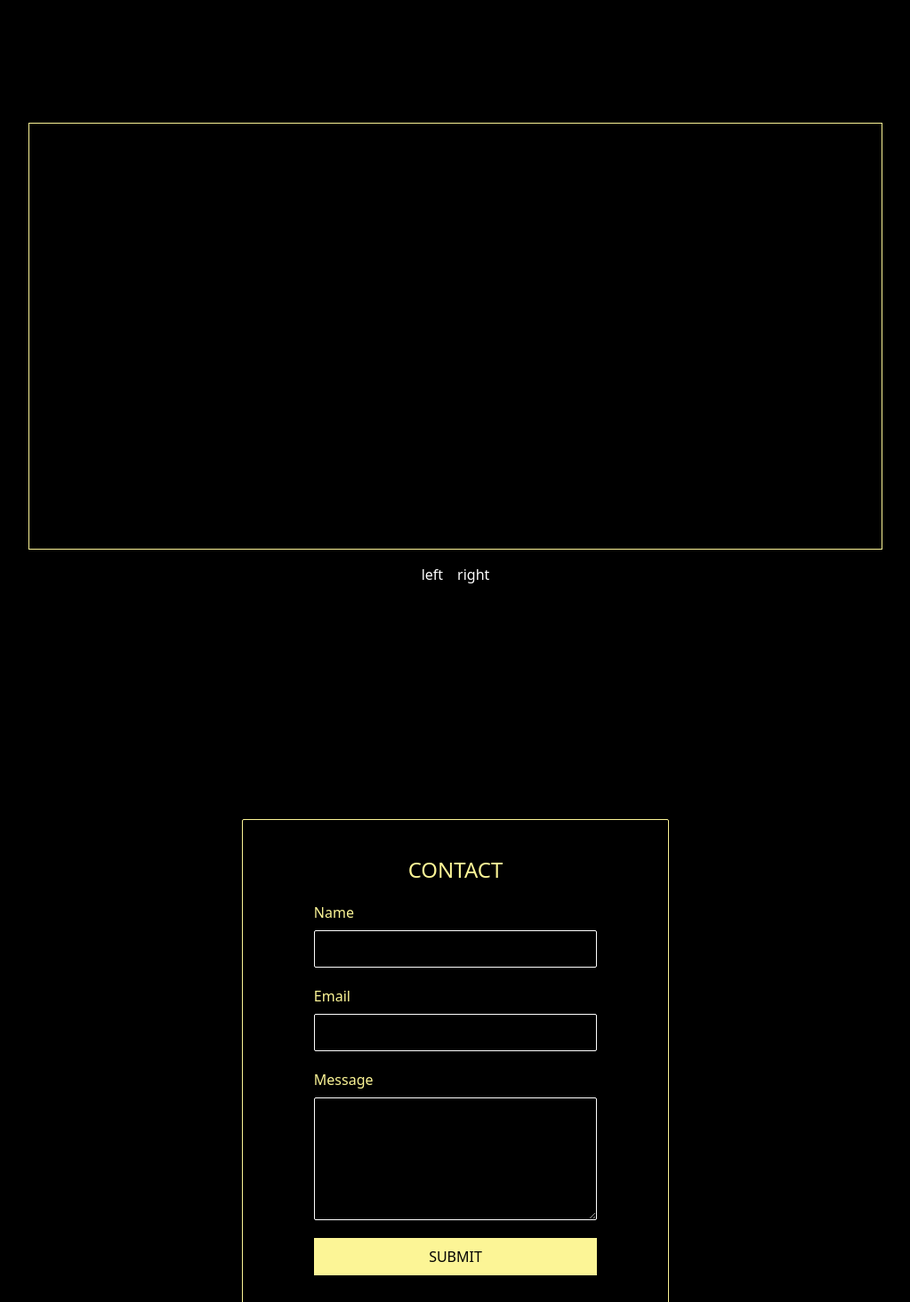
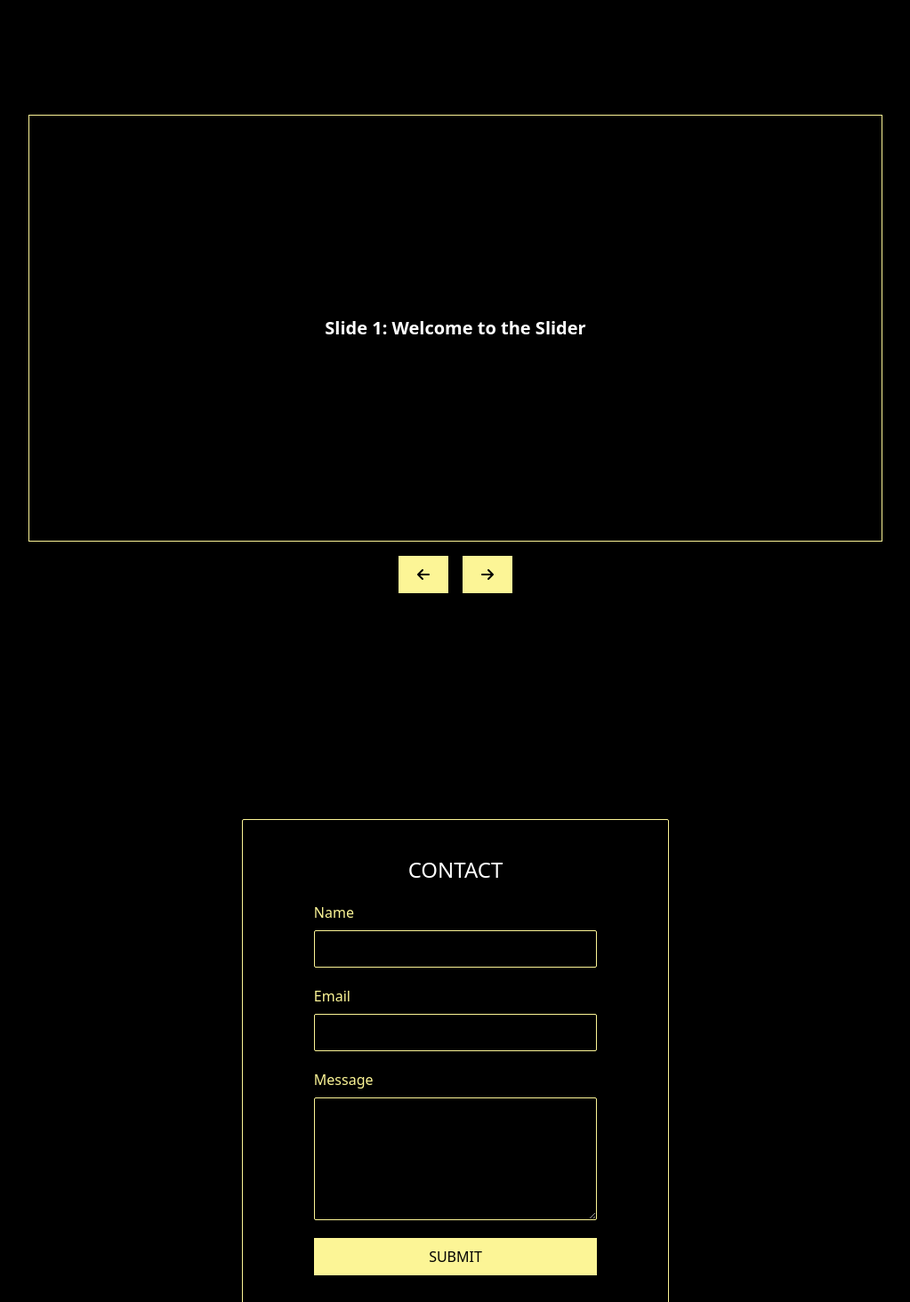
Before and after one commit to zaid-sinpie/portfolioDemon, a React (Vite) app in the folder frontend/: page / in a window 1280 px wide. Shown: the part 1266-2730 px from the top of the page at 89% size, without its empty margins (128-1151 px from the left). Built offline with nearby package versions, Linux system fonts and the light colour scheme.

Commit message:
slider done content adding is remaining

```diff
--- a/frontend/src/App.jsx
+++ b/frontend/src/App.jsx
@@ -1,10 +1,10 @@
 import Navbar from "./componets/Navbar";
 import Hero from "./componets/Hero";
 import Skills from "./componets/Skills";
+import Contact from "./componets/Contact";
+import Projects from "./componets/Projects";
 
-import { ButtonPlaneFull } from "./componets/UI/Buttons";
-import Input from "./componets/UI/Input";
-import { TextArea } from "./componets/UI/Input";
+import { ButtonPlane } from "./componets/UI/Buttons";
 
 function App() {
   return (
@@ -12,33 +12,8 @@ function App() {
       <Navbar />
       <Hero />
       <Skills />
-      <section className="w-full h-screen flex flex-col gap-4 justify-center items-center text-text">
-        <figure className="w-[80%] max-sm:w-[95%] h-[60%] border border-textYellow"></figure>
-        <div className="flex justify-center items-center gap-4">
-          <button>left</button>
-          <button>right</button>
-        </div>
-      </section>
-      {/* contact */}
-      <section className="w-full h-screen flex flex-col gap-4 justify-center items-center">
-        <div className="w-[40%] max-sm:w-full max-xl:w-full border border-textYellow rounded-sm px-10 max-sm:px-2 max-xl:px-5 py-10 flex justify-center items-center text-textYellow">
-          <form
-            // action="/"
-            // method="POST"
-            className="w-full flex flex-col gap-5 justify-center items-center"
-          >
-            <div className="text-center text-2xl text-textYellow">
-              <h1>CONTACT</h1>
-            </div>
-            <Input id={"name"} title={"Name"} />
-            <Input id={"email"} title={"Email"} />
-            <TextArea id={"message"} title={"Message"} />
-            <div className="flex flex-col gap-2 justify-around items-start w-[80%] max-sm:w-full max-xl:w-full">
-              <ButtonPlaneFull type="submit">SUBMIT</ButtonPlaneFull>
-            </div>
-          </form>
-        </div>
-      </section>
+      <Projects />
+      <Contact />
     </section>
   );
 }
--- a/frontend/src/componets/Contact.jsx
+++ b/frontend/src/componets/Contact.jsx
@@ -1,11 +1,32 @@
-import React from 'react'
+import Input from "./UI/Input";
+import { TextArea } from "./UI/Input";
+import { ButtonPlaneFull } from "./UI/Buttons";
 
 const Contact = () => {
   return (
-    <div>
+    <section
+      id="contact"
+      className="w-full h-screen flex flex-col gap-4 justify-center items-center"
+    >
+      <div className="w-[40%] max-sm:w-full max-xl:w-full border border-textYellow rounded-sm px-10 max-sm:px-2 max-xl:px-5 py-10 flex justify-center items-center text-textYellow">
+        <form
+          // action="/"
+          // method="POST"
+          className="w-full flex flex-col gap-5 justify-center items-center"
+        >
+          <div className="text-center text-2xl text-textYellow">
+            <h1 className="text-text">CONTACT</h1>
+          </div>
+          <Input id={"name"} title={"Name"} />
+          <Input id={"email"} title={"Email"} type={"email"} />
+          <TextArea id={"message"} title={"Message"} />
+          <div className="flex flex-col gap-2 justify-around items-start w-[80%] max-sm:w-full max-xl:w-full">
+            <ButtonPlaneFull type="submit">SUBMIT</ButtonPlaneFull>
+          </div>
+        </form>
+      </div>
+    </section>
+  );
+};
 
-    </div>
-  )
-}
-
-export default Contact
+export default Contact;
--- /dev/null
+++ b/frontend/src/componets/Projects.jsx
@@ -0,0 +1,47 @@
+import { useState } from "react";
+import { ButtonPlane } from "./UI/Buttons";
+
+import { slides } from "../data";
+
+const Slider = () => {
+  const [currentSlide, setCurrentSlide] = useState(0);
+  const [animation, setAnimation] = useState("");
+
+  const prevSlide = () => {
+    setAnimation("animate-slideRight");
+    setTimeout(() => {
+      setCurrentSlide((prev) => (prev === 0 ? slides.length - 1 : prev - 1));
+      setAnimation("");
+    }, 500);
+  };
+
+  const nextSlide = () => {
+    setAnimation("animate-slideLeft");
+    setTimeout(() => {
+      setCurrentSlide((prev) => (prev === slides.length - 1 ? 0 : prev + 1));
+      setAnimation("");
+    }, 500);
+  };
+
+  return (
+    <section className="w-full h-screen flex flex-col gap-4 justify-center items-center text-text relative">
+      <figure
+        className={`w-[80%] max-sm:w-[95%] h-[60%] border border-textYellow flex justify-center items-center overflow-hidden`}
+      >
+        <div className={`text-center text-xl font-semibold ${animation}`}>
+          {slides[currentSlide].content}
+        </div>
+      </figure>
+      <div className="flex justify-center items-center gap-4">
+        <ButtonPlane onClick={prevSlide}>
+          <i className="fa-solid fa-arrow-left"></i>
+        </ButtonPlane>
+        <ButtonPlane onClick={nextSlide}>
+          <i className="fa-solid fa-arrow-right"></i>
+        </ButtonPlane>
+      </div>
+    </section>
+  );
+};
+
+export default Slider;
--- a/frontend/src/componets/Skills.jsx
+++ b/frontend/src/componets/Skills.jsx
@@ -3,7 +3,7 @@ import { dataForSkills } from "../data";
 
 const Skills = () => {
   return (
-    <section className="w-full h-screen max-2xl:h-auto max-sm:h-auto flex justify-center items-center">
+    <section id="skills" className="w-full h-screen max-2xl:h-auto max-sm:h-auto flex justify-center items-center">
       <div className="h-auto flex flex-wrap gap-4">
         {dataForSkills.map((item, index) => {
           return (
--- a/frontend/src/componets/UI/Input.jsx
+++ b/frontend/src/componets/UI/Input.jsx
@@ -1,6 +1,6 @@
 import React from "react";
 
-const Input = ({ id, title }) => {
+const Input = ({ id, title, type, ...props }) => {
   return (
     <div className="flex flex-col gap-2 justify-around items-start w-[80%] max-sm:w-full max-xl:w-full">
       <label
@@ -10,17 +10,18 @@ const Input = ({ id, title }) => {
         {title}
       </label>
       <input
+        {...props}
         autoComplete="off"
-        type="text"
+        type={type ? type : "text"}
         id={id}
         name={id}
-        className="w-full outline-none px-5 py-2 rounded-sm border border-text bg-transparent active:cursor-cursor1 hover:cursor-cursorHover tracking-[1px]"
+        className="w-full outline-none px-5 py-2 rounded-sm border border-textYellow bg-transparent active:cursor-cursor1 hover:cursor-cursorHover tracking-[1px]"
       />
     </div>
   );
 };
 
-export const TextArea = ({ id, title }) => {
+export const TextArea = ({ id, title, ...props }) => {
   return (
     <div className="flex flex-col gap-2 justify-around items-start w-[80%] max-sm:w-full max-xl:w-full">
       <label
@@ -30,12 +31,13 @@ export const TextArea = ({ id, title }) => {
         {title}
       </label>
       <textarea
-      rows={5}
+        {...props}
+        rows={5}
         autoComplete="off"
         type="text"
         id={id}
         name={id}
-        className="w-full outline-none px-5 py-2 rounded-sm border border-text bg-transparent active:cursor-cursor1 hover:cursor-cursorHover tracking-[1px]"
+        className="w-full outline-none px-5 py-2 rounded-sm border border-textYellow bg-transparent active:cursor-cursor1 hover:cursor-cursorHover tracking-[1px]"
       />
     </div>
   );
--- a/frontend/src/data.jsx
+++ b/frontend/src/data.jsx
@@ -90,3 +90,9 @@ export const dataForSkills = [
       "Version controlling and collaborating on projects effectively using Git and GitHub.",
   },
 ];
+
+export const slides = [
+  { id: 1, content: "Slide 1: Welcome to the Slider" },
+  { id: 2, content: "Slide 2: This is the second slide" },
+  { id: 3, content: "Slide 3: Enjoy navigating through slides" },
+];
--- a/frontend/src/index.css
+++ b/frontend/src/index.css
@@ -7,3 +7,7 @@ body {
   cursor: url("/cursor.svg"), auto;
   /* cursor: url("/herta.gif"), auto; */
 }
+
+::-webkit-scrollbar {
+  display: none;
+}
--- a/frontend/tailwind.config.js
+++ b/frontend/tailwind.config.js
@@ -8,9 +8,24 @@ export default {
           "0%": { transform: "translateY(-100%)", opacity: 0 },
           "100%": { transform: "translateY(0)", opacity: 1 },
         },
+        slideLeft: {
+          "0%": { transform: "translateX(100%)", opacity: 0 },
+          "100%": { transform: "translateX(0)", opacity: 1 },
+        },
+        slideRight: {
+          "0%": { transform: "translateX(-100%)", opacity: 0 },
+          "100%": { transform: "translateX(0)", opacity: 1 },
+        },
+        fadeIn: {
+          "0%": { opacity: "0" },
+          "100%": { opacity: "1" },
+        },
       },
       animation: {
         slideDown: "slideDown 0.5s ease-out",
+        slideLeft: "slideLeft 0.5s ease-out",
+        slideRight: "slideRight 0.5s ease-out",
+        fadeIn: "fadeIn 1s ease-in-out",
       },
       colors: {
         dark: "#000",
@@ -20,10 +35,10 @@ export default {
         text: "#fff",
         bgBlur: "#af807966",
       },
-      cursor:{
-        cursor1:"url('/cursor.svg') 12 12,auto",
-        cursorHover:"url('/cursorHover.svg') 15 15,auto"
-      }
+      cursor: {
+        cursor1: "url('/cursor.svg') 12 12,auto",
+        cursorHover: "url('/cursorHover.svg') 15 15,auto",
+      },
     },
   },
   plugins: [],
```
